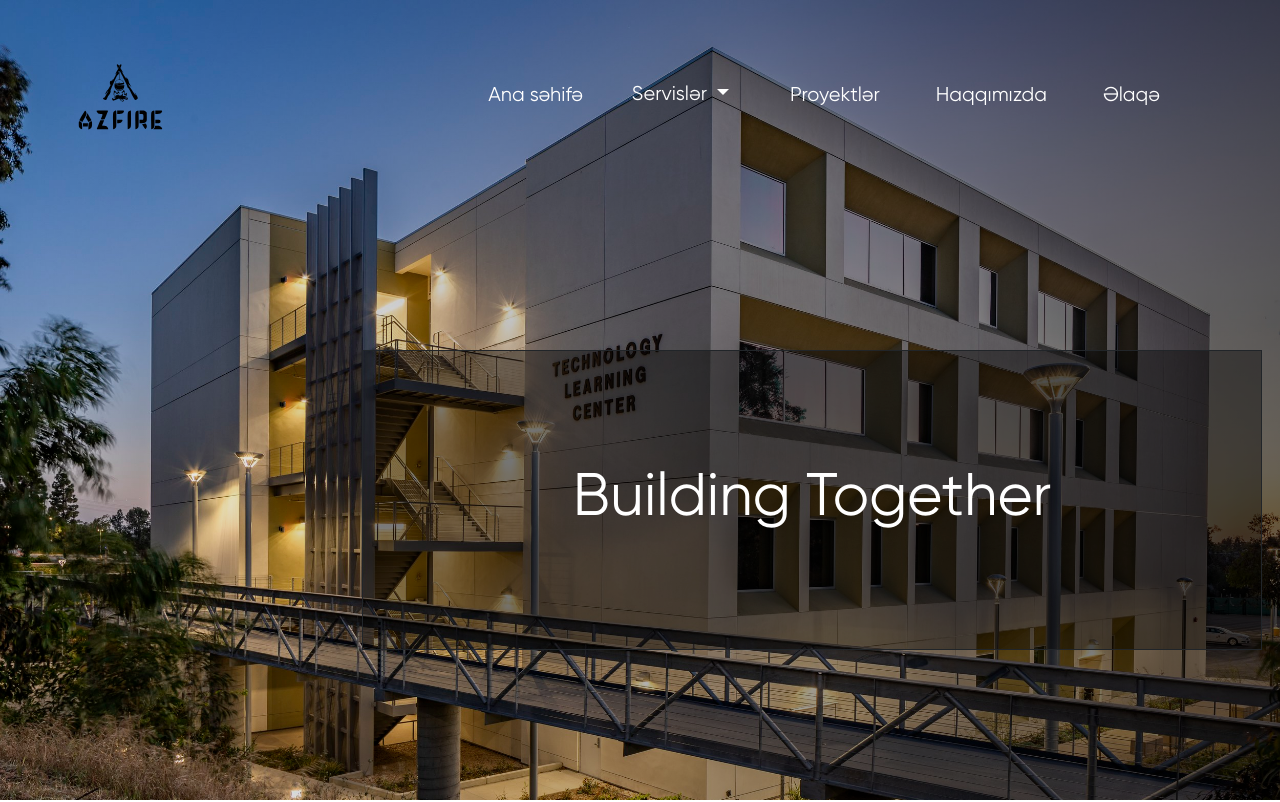
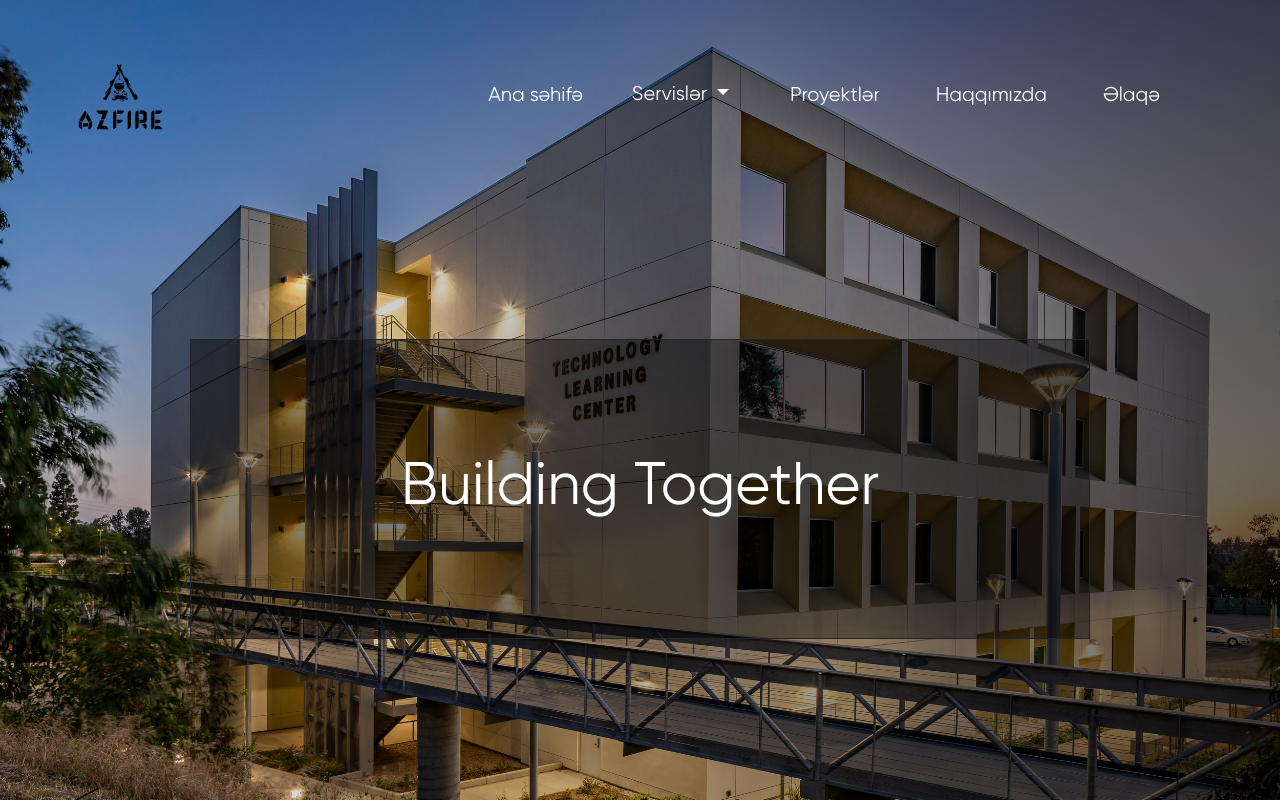
Before and after one commit to Abdulla1995/Azfire, a Vue app: page / in a window 1280 px wide. Shown: the top 802 px of the page. Built offline with nearby package versions, Linux system fonts and the light colour scheme.

Commit message:
Finally Update

```diff
--- a/src/views/Navbar.vue
+++ b/src/views/Navbar.vue
@@ -2,9 +2,7 @@
     <div class="container-fluid img" :class="[selectedImg.page === '/' ? 'home-img' : 'other-pages-img']"
         :style="{ backgroundImage: 'linear-gradient(to right, rgba(0, 0, 0, 0), rgba(0, 0, 0, 0.6)), url(' + selectedImg.img + ')' }">
 
-        <div class="content-header-box d-none d-md-block">
-            <h1 class="content-header">{{ selectedImg.headerText }}</h1>
-        </div>
+
 
         <!-- {{ selectedImg.headerText }} -->
         <nav class="navbar navbar-expand-lg">
@@ -76,6 +74,9 @@
 
             </div>
         </nav>
+        <div class="content-header-box d-none d-md-block">
+            <h1 class="content-header">{{ selectedImg.headerText }}</h1>
+        </div>
     </div>
 </template>
 
@@ -178,6 +179,10 @@ export default {
     color: #fff;
 }
 
+.navbar-expand-lg {
+    margin-bottom: 150px;
+}
+
 .content-header-box {
     justify-content: center;
     border: 1px solid;
@@ -185,8 +190,10 @@ export default {
     height: 300px;
     padding-top: 110px;
     background: rgba(0, 0, 0, 0.4);
-    position: absolute;
-    margin: 350px;
+    text-align: center;
+    margin: auto;
+
+
 }
 
 @media screen and (min-width: 768px) {
@@ -230,5 +237,9 @@ export default {
     .other-pages-img {
         height: 60vh;
     }
+
+    .navbar-expand-lg {
+        margin-bottom: 0;
+    }
 }
 </style>
```
